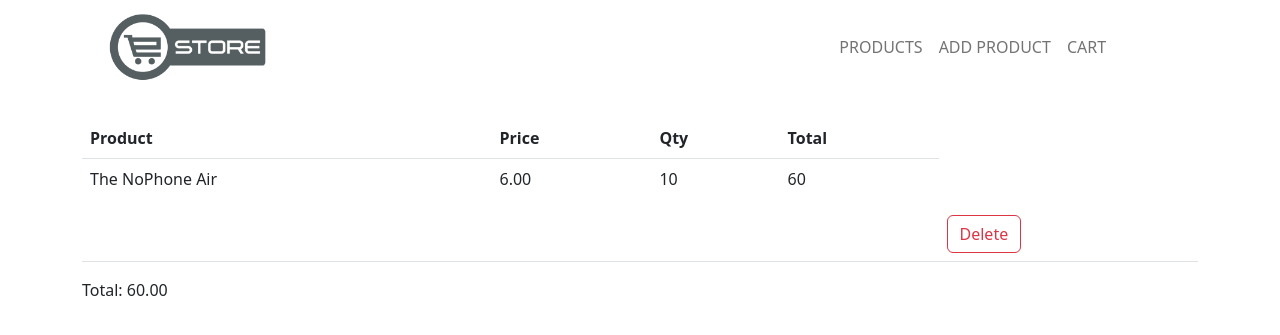
After one commit to romeeeoo/homework_60_roman_tarassenko, a Django app: page /cart/ in a window 1280 px wide. The commit adds this page. Shown: the top 335 px of the page. Run offline with Django 4.2, Linux system fonts and the light colour scheme; data comes from the database, SQL or seed files in the repository; tables that the repository leaves empty hold one stand-in row (values such as "Sample post").

Commit message:
Описано представлениен CartWithProductView в cart_views.py, которое определяет список продуктов в корзине, и считает их общую сумму.
- Описано представление DeleteView. удаляет продукт из корзины.

```diff
--- a/e_store_app/templates/base.html
+++ b/e_store_app/templates/base.html
@@ -30,6 +30,9 @@
                     <li class="nav-item">
                         <a class="nav-link" href="{% url 'add_product' %}">add product</a>
                     </li>
+                    <li class="nav-item">
+                        <a class="nav-link" href="{% url 'cart' %}">cart</a>
+                    </li>
                 {% endblock %}
             </ul>
         </div>
--- /dev/null
+++ b/e_store_app/templates/cart/cart_with_product_list.html
@@ -0,0 +1,32 @@
+{% extends "base.html" %}
+
+{% block content %}
+    <table class="table">
+        <thead>
+        <tr>
+
+            <th scope="col">Product</th>
+            <th scope="col">Price</th>
+            <th scope="col">Qty</th>
+            <th scope="col">Total</th>
+        </tr>
+        </thead>
+        <tbody>
+        {% for product in products_in_cart %}
+            <tr>
+                <td>{{ product.product.name }}</td>
+                <td>{{ product.product.price }}</td>
+                <td>{{ product.quantity }}</td>
+                <td>{% widthratio product.product.price 1 product.quantity %}</td>
+                <td>
+                    <form action="{% url 'delete_product_from_cart' product.pk %}" method="POST">
+                        {% csrf_token %}
+                      <input class="btn btn-outline-danger mt-5" type="submit" value="Delete">
+                    </form>
+                </td>
+            </tr>
+        {% endfor %}
+        </tbody>
+    </table>
+    <p>Total: {{ total }}</p>
+{% endblock %}
--- a/e_store_app/templates/partial/product.html
+++ b/e_store_app/templates/partial/product.html
@@ -10,13 +10,13 @@
             <p class="card-products-price">Price {{ product.price }} USD</p>
             <a href="{% url "product_detailed" product.pk %} " class="btn btn-primary text-uppercase btn-blue">
                 see more</a>
-             <a href="{% url "product_delete" product.pk %} " class="btn btn-outline-secondary text-uppercase btn-blue">
+            <a href="{% url "product_delete" product.pk %} " class="btn btn-outline-secondary text-uppercase btn-blue">
                 delete</a>
 
             <form action="{% url "add_product_to_cart" product.pk %}" method="POST">
                 {% csrf_token %}
                 <input class="btn btn-outline-secondary mt-1 btn-sm" type="submit" value="add to cart..."/>
-    </form>
+            </form>
         </div>
     </div>
 </div>
--- a/e_store_app/urls.py
+++ b/e_store_app/urls.py
@@ -1,9 +1,7 @@
-
 from django.urls import path
 
 from e_store_app.views import ProductToCart, ShopListView, ProductDetailView, ProductCreateView, ProductUpdateView, \
-    ProductDeleteView
-
+    ProductDeleteView, CartWithProductView, DeleteProductFromCart
 
 urlpatterns = [
     path("", ShopListView.as_view(), name="index"),
@@ -14,4 +12,6 @@ urlpatterns = [
     path("products/<int:pk>/delete", ProductDeleteView.as_view(), name="product_delete"),
     path("products/<int:pk>/confirm-delete", ProductDeleteView.as_view(), name="product_confirm_delete"),
     path("products/<int:pk>/add-to-cart", ProductToCart.as_view(), name="add_product_to_cart"),
+    path("cart/", CartWithProductView.as_view(), name="cart"),
+    path('cart/<int:pk>/delete', DeleteProductFromCart.as_view(), name='delete_product_from_cart'),
 ]
--- a/e_store_app/views/cart_views.py
+++ b/e_store_app/views/cart_views.py
@@ -1,5 +1,7 @@
 from django.shortcuts import get_object_or_404, redirect
+from django.urls import reverse_lazy
 from django.views import View
+from django.views.generic import TemplateView, DeleteView
 
 from e_store_app.forms import ProductToCartForm
 from e_store_app.models import Product, CartProduct
@@ -24,3 +26,22 @@ class ProductToCart(View):
             product_in_cart.quantity += 1
             product_in_cart.save()
         return redirect("index")
+
+
+class CartWithProductView(TemplateView):
+    template_name = "cart/cart_with_product_list.html"
+
+    def get_context_data(self, **kwargs):
+        context = super().get_context_data(**kwargs)
+        products_in_cart = CartProduct.objects.all()
+        context["products_in_cart"] = products_in_cart
+        total = 0
+        for p in products_in_cart:
+            total += p.quantity * p.product.price
+        context["total"] = total
+        return context
+
+
+class DeleteProductFromCart(DeleteView):
+    model = CartProduct
+    success_url = reverse_lazy('cart')
```
Also changed, not shown: e_store_app/migrations/0002_alter_product_managers_cartproduct.py (added), e_store_app/templates/cart/__init__.py (added).
